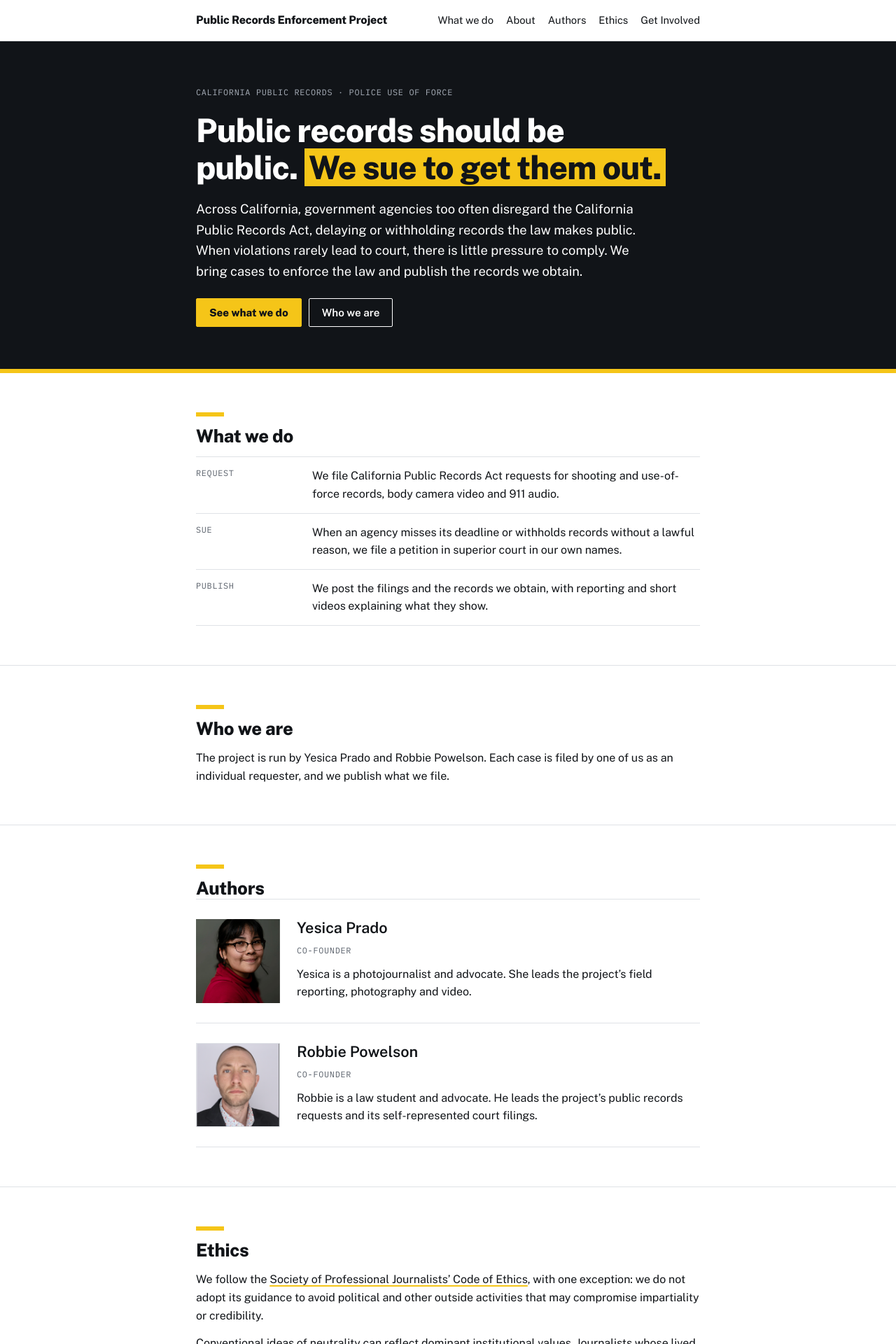
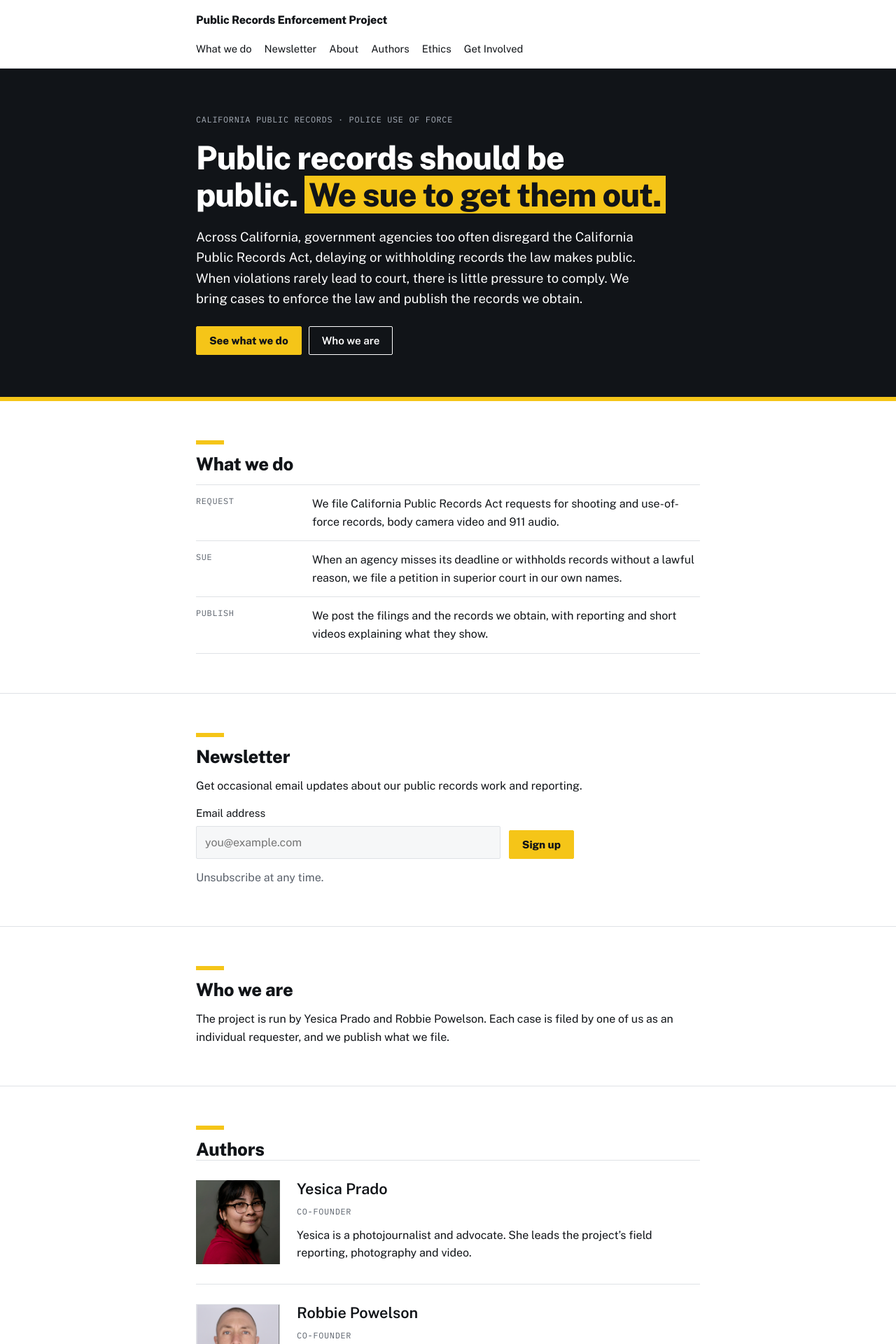
Before and after one commit to robbiepowelson-code/public-records-accessibility-project, a Jekyll site: the page built from index.html, in a window 1280 px wide. Shown: the top 1920 px of the page at 70% size. Built offline with Jekyll 4.4.1, drawn with Linux system fonts in a browser that asks for light colours.

Commit message:
Add project-branded newsletter signup

```diff
--- a/_data/settings.yml
+++ b/_data/settings.yml
@@ -19,4 +19,6 @@
 # General contact email shown in the footer (leave "" to hide).
 contact_email: "info@gettherecords.org"
 
+newsletter_form_action: "https://buttondown.com/api/emails/embed-subscribe/PREP"
+
 donation_url: ""
--- a/_includes/flags.html
+++ b/_includes/flags.html
@@ -10,6 +10,11 @@
 {%- assign donation_on = false -%}
 {%- assign donation_scheme = site.data.settings.donation_url | slice: 0, 8 -%}
 {%- if donation_scheme == 'https://' -%}{%- assign donation_on = true -%}{%- endif -%}
+{%- assign newsletter_on = false -%}
+{%- assign newsletter_action = site.data.settings.newsletter_form_action -%}
+{%- if newsletter_action contains 'https://buttondown.com/api/emails/embed-subscribe/' -%}
+	{%- assign newsletter_on = true -%}
+{%- endif -%}
 {%- assign coverage_on = false -%}
 {%- for story in site.data.coverage.stories -%}
 	{%- if story.published == true and story.title != blank and story.outlet != blank and story.url != blank and story.image != blank and story.image_alt != blank -%}
--- a/_layouts/default.html
+++ b/_layouts/default.html
@@ -21,6 +21,7 @@
     <nav aria-label="Main">
       <a href="{{ '/' | relative_url }}#work">What we do</a>
       {% if press_on or coverage_on %}<a href="{{ '/' | relative_url }}#news">News</a>{% endif %}
+      {% if newsletter_on %}<a href="{{ '/' | relative_url }}#newsletter">Newsletter</a>{% endif %}
       <a href="{{ '/' | relative_url }}#about">About</a>
       <a href="{{ '/' | relative_url }}#authors">Authors</a>
       <a href="{{ '/' | relative_url }}#ethics">Ethics</a>
@@ -41,6 +42,7 @@
       <a href="{{ '/' | relative_url }}#authors">Authors</a>
       <a href="{{ '/' | relative_url }}#ethics">Ethics</a>
       <a href="{{ '/' | relative_url }}#get-involved">Get Involved</a>
+      {% if newsletter_on %}<a href="{{ '/' | relative_url }}#newsletter">Newsletter</a>{% endif %}
       {% if press_on or coverage_on %}<a href="{{ '/' | relative_url }}#news">News</a>{% endif %}
       {% if tips_on %}<a href="{{ '/' | relative_url }}#tips">Send a tip</a>{% endif %}
       {% if donation_on %}<a href="{{ site.data.settings.donation_url | escape }}">Donate</a>{% endif %}
--- a/index.html
+++ b/index.html
@@ -64,6 +64,22 @@
     </div>
   </section>
 
+  {% if newsletter_on %}
+  <section id="newsletter">
+    <div class="wrap stack">
+      <h2>Newsletter</h2>
+      <p>Get occasional email updates about our public records work and reporting.</p>
+      <form class="newsletter-signup" action="{{ newsletter_action | escape }}" method="post">
+        <label for="newsletter-email">Email address
+          <input id="newsletter-email" type="email" name="email" required autocomplete="email" placeholder="you@example.com">
+        </label>
+        <div><button class="btn primary" type="submit">Sign up</button></div>
+      </form>
+      <p class="muted">Unsubscribe at any time.</p>
+    </div>
+  </section>
+  {% endif %}
+
   <section id="about">
     <div class="wrap stack">
         <h2>Who we are</h2>
--- a/styles.css
+++ b/styles.css
@@ -97,6 +97,10 @@
 
 /* forms (tip line) */
 form{display:grid;gap:18px}
+.newsletter-signup{display:grid;grid-template-columns:minmax(0,1fr) auto;align-items:end;gap:12px;max-width:540px}
+.newsletter-signup label{font-family:var(--sans);font-size:.95rem;letter-spacing:0;text-transform:none;color:var(--fg)}
+.newsletter-signup input[type=email]{min-height:46px}
+@media (max-width:560px){.newsletter-signup{grid-template-columns:1fr}}
 .row{display:grid;grid-template-columns:1fr 1fr;gap:16px}
 .row > *{min-width:0}
 @media (max-width:560px){.row{grid-template-columns:1fr}}
```
Also changed, not shown: .pages.yml.
